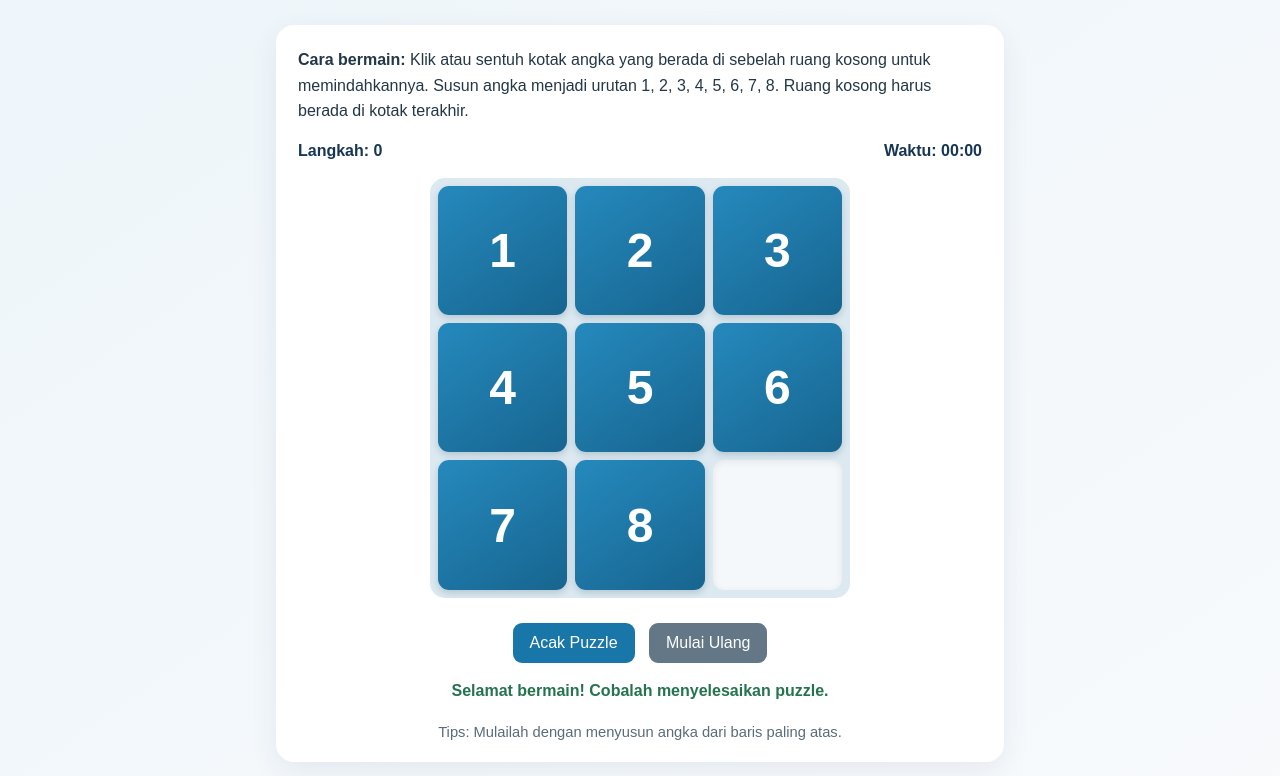
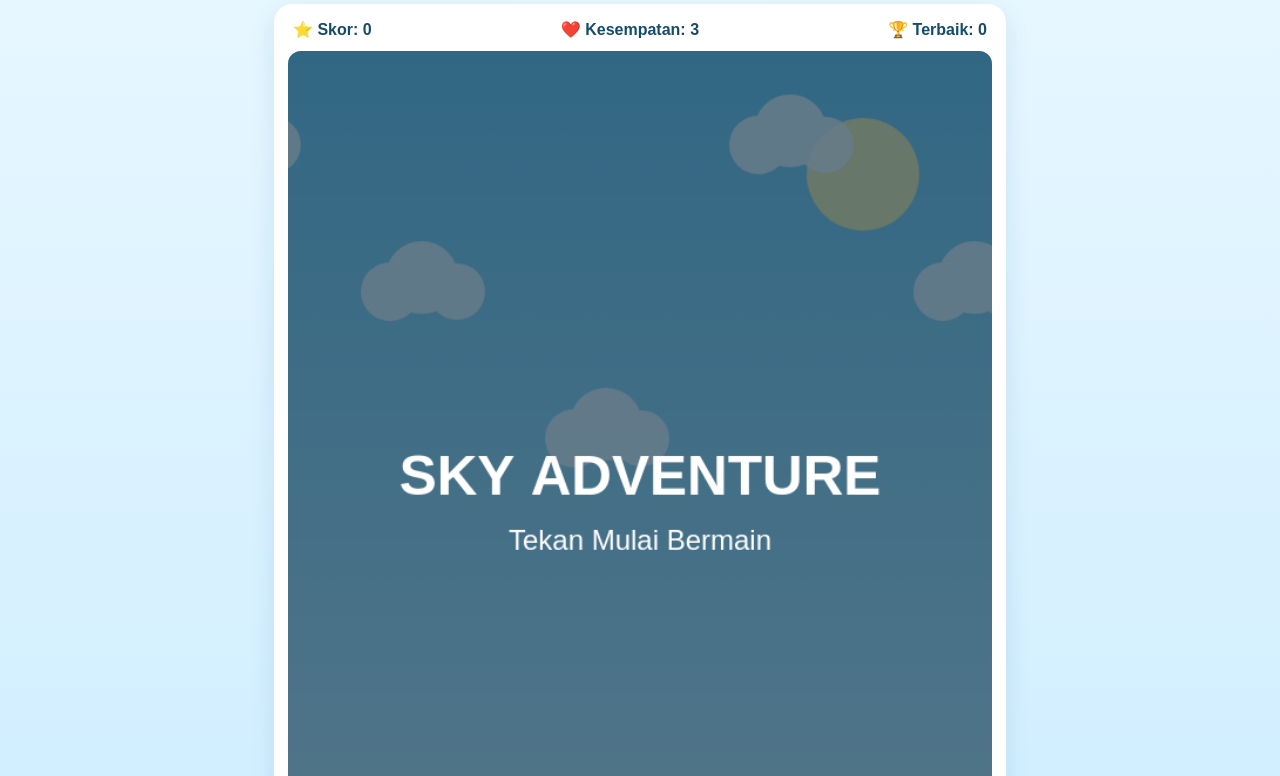
Before and after one commit to Nikson-1989/Belajar, a plain HTML site: page index.html in a window 1280 px wide. Shown: the part 110-886 px from the top of the page. Drawn offline with Linux system fonts and the light colour scheme; animation ran at ten frames a second.

Commit message:
Update index.html

```diff
--- a/index.html
+++ b/index.html
@@ -3,141 +3,163 @@
 <head>
 <meta charset="UTF-8">
 <meta name="viewport" content="width=device-width, initial-scale=1.0">
-<title>Permainan Puzzle Angka</title>
+<title>Sky Adventure - Game Pesawat</title>
 <style>
-:root{--navy:#173653;--blue:#1976a8;--pale:#eaf4fa;--ink:#243746;--green:#26734f}
+:root{--sky:#bfe9ff;--deep:#17618e;--ink:#18384d}
 *{box-sizing:border-box}
-body{margin:0;min-height:100vh;font-family:Arial,Helvetica,sans-serif;color:var(--ink);background:linear-gradient(145deg,#edf5fa,#f8fafc)}
-header{text-align:center;padding:32px 16px 18px;color:var(--navy)}
-header h1{margin:0 0 8px;font-size:clamp(1.8rem,5vw,2.6rem)}
-header p{margin:0;color:#536979}
-main{max-width:760px;margin:0 auto;padding:10px 16px 36px}
-.card{background:white;border-radius:18px;padding:22px;box-shadow:0 8px 28px #17365314}
-.instructions{line-height:1.6;margin-top:0}
-.status{display:flex;justify-content:space-between;gap:12px;flex-wrap:wrap;margin:18px 0;font-weight:bold;color:var(--navy)}
-.board{width:min(88vw,420px);aspect-ratio:1;margin:0 auto;display:grid;grid-template-columns:repeat(3,1fr);gap:8px;padding:8px;background:#dce9f1;border-radius:15px}
-.tile{border:0;border-radius:11px;background:linear-gradient(145deg,#2589bd,#17658f);color:white;font-size:clamp(1.8rem,7vw,3rem);font-weight:bold;cursor:pointer;box-shadow:0 3px 7px #12364b30;transition:transform .12s,filter .12s}
-.tile:hover{filter:brightness(1.08);transform:translateY(-2px)}
-.tile:focus-visible{outline:4px solid #f0b84a;outline-offset:2px}
-.tile.empty{background:#f5f8fa;box-shadow:inset 0 2px 7px #17365315;cursor:default}
-.controls{text-align:center;margin-top:20px}
-button.action{border:0;border-radius:9px;padding:11px 17px;margin:5px;background:var(--blue);color:white;font-size:1rem;cursor:pointer}
-button.action:hover{background:var(--navy)}
-button.secondary{background:#647786}
-.message{min-height:28px;text-align:center;font-weight:bold;color:var(--green);margin:14px 0 0}
-.note{font-size:.92rem;color:#5a6c79;text-align:center;margin:14px 0 0}
-footer{text-align:center;color:#6b7d88;padding:0 15px 25px;font-size:.9rem}
-@media(max-width:420px){.card{padding:15px}.board{gap:5px;padding:5px}}
+body{margin:0;font-family:Arial,Helvetica,sans-serif;background:linear-gradient(#e9f8ff,#c6eaff);color:var(--ink);min-height:100vh}
+header{text-align:center;padding:22px 12px 10px}
+h1{margin:0 0 6px;font-size:clamp(1.7rem,5vw,2.4rem);color:#15547d}
+header p{margin:0;color:#456779}
+main{max-width:760px;margin:12px auto 28px;padding:0 14px}
+.game-card{background:#fff;padding:14px;border-radius:18px;box-shadow:0 8px 25px #15547d1c}
+.hud{display:flex;justify-content:space-between;gap:10px;flex-wrap:wrap;padding:2px 5px 12px;font-weight:bold;color:#174b6b}
+canvas{display:block;width:100%;height:auto;aspect-ratio:3/4;background:#8bd5f5;border-radius:13px;touch-action:none}
+.controls{display:flex;justify-content:center;gap:10px;flex-wrap:wrap;margin-top:13px}
+button{border:0;border-radius:10px;padding:11px 18px;background:#176d9f;color:white;font-weight:bold;font-size:1rem;cursor:pointer}
+button:hover{background:#124d72}
+button:focus-visible{outline:3px solid #f0b94c;outline-offset:3px}
+.instructions{text-align:center;color:#526c7b;font-size:.92rem;line-height:1.5;margin:12px 4px 2px}
+.touch-controls{display:flex;justify-content:center;gap:18px;margin-top:12px}
+.touch-controls button{width:76px;height:48px;font-size:1.25rem;touch-action:none}
+footer{text-align:center;color:#5d7888;font-size:.9rem;padding:0 12px 22px}
 </style>
 </head>
 <body>
 <header>
-  <h1>🧩 Puzzle Angka</h1>
-  <p>Susun angka dari 1 sampai 8 secara berurutan!</p>
+<h1>✈️ Sky Adventure</h1>
+<p>Terbangkan pesawat, hindari awan badai, dan kumpulkan bintang!</p>
 </header>
 <main>
-  <section class="card">
-    <p class="instructions"><strong>Cara bermain:</strong> Klik atau sentuh kotak angka yang berada di sebelah ruang kosong untuk memindahkannya. Susun angka menjadi urutan 1, 2, 3, 4, 5, 6, 7, 8. Ruang kosong harus berada di kotak terakhir.</p>
-    <div class="status">
-      <span>Langkah: <span id="moves">0</span></span>
-      <span>Waktu: <span id="time">00:00</span></span>
-    </div>
-    <div class="board" id="board" aria-label="Papan puzzle angka"></div>
-    <div class="controls">
-      <button class="action" id="shuffle">Acak Puzzle</button>
-      <button class="action secondary" id="reset">Mulai Ulang</button>
-    </div>
-    <p class="message" id="message" aria-live="polite">Selamat bermain! Cobalah menyelesaikan puzzle.</p>
-    <p class="note">Tips: Mulailah dengan menyusun angka dari baris paling atas.</p>
-  </section>
+<section class="game-card">
+<div class="hud">
+<span>⭐ Skor: <span id="score">0</span></span>
+<span>❤️ Kesempatan: <span id="lives">3</span></span>
+<span>🏆 Terbaik: <span id="best">0</span></span>
+</div>
+<canvas id="game" width="600" height="800" aria-label="Permainan pesawat terbang"></canvas>
+<div class="controls">
+<button id="startBtn">Mulai Bermain</button>
+<button id="pauseBtn">Jeda</button>
+<button id="restartBtn">Ulangi</button>
+</div>
+<div class="touch-controls">
+<button id="leftBtn" aria-label="Terbang ke kiri">◀</button>
+<button id="rightBtn" aria-label="Terbang ke kanan">▶</button>
+</div>
+<p class="instructions">Gunakan tombol ← dan → pada keyboard, atau tombol arah di layar ponsel. Hindari awan gelap dan kumpulkan bintang. Tekan Spasi untuk jeda.</p>
+</section>
 </main>
-<footer>Permainan edukatif Informatika · Latihan logika dan pemecahan masalah</footer>
+<footer>Game edukasi sederhana · Latihan koordinasi dan konsentrasi</footer>
 <script>
-const boardEl=document.getElementById('board');
-const movesEl=document.getElementById('moves');
-const timeEl=document.getElementById('time');
-const messageEl=document.getElementById('message');
-const solved=[1,2,3,4,5,6,7,8,0];
-let tiles=[...solved],moves=0,seconds=0,timer=null,started=false,finished=false;
+(() => {
+const canvas=document.getElementById('game'),ctx=canvas.getContext('2d');
+const scoreEl=document.getElementById('score'),livesEl=document.getElementById('lives'),bestEl=document.getElementById('best');
+const startBtn=document.getElementById('startBtn'),pauseBtn=document.getElementById('pauseBtn'),restartBtn=document.getElementById('restartBtn');
+const W=canvas.width,H=canvas.height;
+let plane,items,score,lives,best,frame,state,keys={},touch={},stars=[];
+best=0;
+try{best=Number(localStorage.getItem('skyAdventureBest')||0)}catch(e){}
+bestEl.textContent=best;
 
-function render(){
-  boardEl.innerHTML='';
-  tiles.forEach((n,index)=>{
-    const btn=document.createElement('button');
-    btn.className='tile'+(n===0?' empty':'');
-    btn.type='button';
-    btn.textContent=n===0?'':n;
-    btn.setAttribute('aria-label',n===0?'Ruang kosong':`Pindahkan angka ${n}`);
-    btn.disabled=n===0||finished;
-    btn.addEventListener('click',()=>move(index));
-    boardEl.appendChild(btn);
-  });
-  movesEl.textContent=moves;
+function reset(){
+ plane={x:W/2,y:H-125,w:58,h:76,speed:7};
+ items=[];score=0;lives=3;frame=0;state='ready';
+ scoreEl.textContent=score;livesEl.textContent=lives;
 }
-function neighbors(index){
-  const row=Math.floor(index/3),col=index%3;
-  const result=[];
-  if(row>0)result.push(index-3);
-  if(row<2)result.push(index+3);
-  if(col>0)result.push(index-1);
-  if(col<2)result.push(index+1);
-  return result;
+function drawBackground(){
+ const g=ctx.createLinearGradient(0,0,0,H);g.addColorStop(0,'#73c9f0');g.addColorStop(1,'#d8f5ff');
+ ctx.fillStyle=g;ctx.fillRect(0,0,W,H);
+ // Matahari
+ ctx.fillStyle='#fff2a8';ctx.beginPath();ctx.arc(490,105,48,0,Math.PI*2);ctx.fill();
+ // Awan dekoratif
+ for(let i=0;i<5;i++){
+  const x=((i*157-frame*.35)%(W+180)+W+180)%(W+180)-70;
+  const y=80+(i%3)*125;
+  drawCloud(x,y,false);
+ }
 }
-function startTimer(){
-  if(started)return;
-  started=true;
-  timer=setInterval(()=>{
-    seconds++;
-    const m=String(Math.floor(seconds/60)).padStart(2,'0');
-    const s=String(seconds%60).padStart(2,'0');
-    timeEl.textContent=`${m}:${s}`;
-  },1000);
+function drawCloud(x,y,dark){
+ ctx.fillStyle=dark?'#607d91':'rgba(255,255,255,.85)';
+ ctx.beginPath();ctx.arc(x,y,25,0,Math.PI*2);ctx.arc(x+27,y-12,31,0,Math.PI*2);ctx.arc(x+57,y,24,0,Math.PI*2);ctx.fill();
 }
-function move(index){
-  if(finished)return;
-  const empty=tiles.indexOf(0);
-  if(!neighbors(empty).includes(index))return;
-  startTimer();
-  [tiles[index],tiles[empty]]=[tiles[empty],tiles[index]];
-  moves++;
-  render();
-  if(tiles.every((n,i)=>n===solved[i])){
-    finished=true;clearInterval(timer);
-    messageEl.textContent=`🎉 Hebat! Puzzle selesai dalam ${moves} langkah dan ${timeEl.textContent}.`;
-    render();
-  }else{
-    messageEl.textContent='Bagus! Lanjutkan menyusun angka.';
+function drawPlane(){
+ ctx.save();ctx.translate(plane.x,plane.y);
+ // badan pesawat
+ ctx.fillStyle='#f5f8fb';ctx.strokeStyle='#245675';ctx.lineWidth=3;
+ ctx.beginPath();ctx.moveTo(0,-39);ctx.quadraticCurveTo(15,-18,12,22);ctx.lineTo(0,34);ctx.lineTo(-12,22);ctx.quadraticCurveTo(-15,-18,0,-39);ctx.fill();ctx.stroke();
+ // sayap
+ ctx.fillStyle='#e94f58';ctx.beginPath();ctx.moveTo(-10,-4);ctx.lineTo(-34,17);ctx.lineTo(-29,26);ctx.lineTo(-7,19);ctx.lineTo(7,19);ctx.lineTo(29,26);ctx.lineTo(34,17);ctx.lineTo(10,-4);ctx.fill();ctx.stroke();
+ // ekor
+ ctx.beginPath();ctx.moveTo(-7,23);ctx.lineTo(-19,34);ctx.lineTo(-14,38);ctx.lineTo(14,38);ctx.lineTo(19,34);ctx.lineTo(7,23);ctx.fill();ctx.stroke();
+ ctx.fillStyle='#7ed8f5';ctx.beginPath();ctx.ellipse(0,-13,6,10,0,0,Math.PI*2);ctx.fill();
+ ctx.restore();
+}
+function drawStar(x,y){
+ ctx.save();ctx.translate(x,y);ctx.fillStyle='#ffca3a';ctx.strokeStyle='#d68a00';ctx.lineWidth=2;
+ ctx.beginPath();for(let i=0;i<10;i++){const r=i%2?10:21;const a=-Math.PI/2+i*Math.PI/5;ctx.lineTo(Math.cos(a)*r,Math.sin(a)*r)}ctx.closePath();ctx.fill();ctx.stroke();ctx.restore();
+}
+function drawItems(){
+ for(const it of items){if(it.type==='star')drawStar(it.x,it.y);else drawCloud(it.x,it.y,true)}
+}
+function overlay(title,subtitle){
+ ctx.fillStyle='rgba(11,45,67,.62)';ctx.fillRect(0,0,W,H);
+ ctx.textAlign='center';ctx.fillStyle='white';ctx.font='bold 48px Arial';ctx.fillText(title,W/2,H/2-22);
+ ctx.font='24px Arial';ctx.fillText(subtitle,W/2,H/2+25);
+}
+function update(){
+ frame++;
+ if(keys.ArrowLeft||touch.left)plane.x-=plane.speed;
+ if(keys.ArrowRight||touch.right)plane.x+=plane.speed;
+ plane.x=Math.max(42,Math.min(W-42,plane.x));
+ if(frame%48===0){
+  const x=55+Math.random()*(W-110);
+  items.push({x,y:-35,type:Math.random()<.68?'cloud':'star',r:25,speed:3.2+Math.min(score/180,3)});
+ }
+ for(const it of items)it.y+=it.speed;
+ items=items.filter(it=>it.y<H+50);
+ for(let i=items.length-1;i>=0;i--){
+  const it=items[i],dx=it.x-plane.x,dy=it.y-plane.y;
+  if(Math.hypot(dx,dy)<(it.type==='star'?31:38)){
+   if(it.type==='star'){score+=10;scoreEl.textContent=score}
+   else{lives--;livesEl.textContent=lives;if(lives<=0){endGame()}}
+   items.splice(i,1);
   }
+ }
+ if(score>best){best=score;bestEl.textContent=best;try{localStorage.setItem('skyAdventureBest',best)}catch(e){}}
 }
-function shuffle(){
-  tiles=[...solved];
-  let previousEmpty=-1;
-  // Mengacak dengan gerakan legal agar puzzle selalu dapat diselesaikan.
-  for(let i=0;i<250;i++){
-    const empty=tiles.indexOf(0);
-    let choices=neighbors(empty).filter(x=>x!==previousEmpty);
-    if(!choices.length)choices=neighbors(empty);
-    const chosen=choices[Math.floor(Math.random()*choices.length)];
-    [tiles[chosen],tiles[empty]]=[tiles[empty],tiles[chosen]];
-    previousEmpty=empty;
-  }
-  if(tiles.every((n,i)=>n===solved[i]))shuffle();
-  resetStats();
-  messageEl.textContent='Puzzle sudah diacak. Silakan mulai!';
-  render();
+function endGame(){state='over';}
+function draw(){
+ drawBackground();drawItems();drawPlane();
+ if(state==='ready')overlay('SKY ADVENTURE','Tekan Mulai Bermain');
+ if(state==='paused')overlay('DIJEDA','Tekan Jeda untuk melanjutkan');
+ if(state==='over')overlay('PERMAINAN SELESAI',`Skor kamu: ${score}  ·  Tekan Ulangi`);
 }
-function resetStats(){
-  clearInterval(timer);timer=null;started=false;finished=false;moves=0;seconds=0;
-  movesEl.textContent='0';timeEl.textContent='00:00';
+function loop(){
+ if(state==='playing')update();
+ draw();
+ requestAnimationFrame(loop);
 }
-function restart(){
-  tiles=[...solved];resetStats();
-  messageEl.textContent='Papan dikembalikan ke susunan awal. Tekan Acak Puzzle untuk bermain.';
-  render();
+function start(){if(state==='ready'||state==='over'){reset();state='playing'}else if(state==='paused'){state='playing'}}
+function togglePause(){if(state==='playing')state='paused';else if(state==='paused')state='playing'}
+startBtn.addEventListener('click',start);
+pauseBtn.addEventListener('click',togglePause);
+restartBtn.addEventListener('click',()=>{reset();state='playing'});
+document.addEventListener('keydown',e=>{
+ if(['ArrowLeft','ArrowRight',' '].includes(e.key))e.preventDefault();
+ keys[e.key]=true;if(e.key===' ')togglePause();
+});
+document.addEventListener('keyup',e=>{keys[e.key]=false});
+function bindHold(id,dir){
+ const el=document.getElementById(id);
+ const on=e=>{e.preventDefault();touch[dir]=true};
+ const off=e=>{e.preventDefault();touch[dir]=false};
+ el.addEventListener('pointerdown',on);
+ ['pointerup','pointerleave','pointercancel'].forEach(ev=>el.addEventListener(ev,off));
 }
-document.getElementById('shuffle').addEventListener('click',shuffle);
-document.getElementById('reset').addEventListener('click',restart);
-render();
+bindHold('leftBtn','left');bindHold('rightBtn','right');
+reset();loop();
+})();
 </script>
 </body>
 </html>
```
